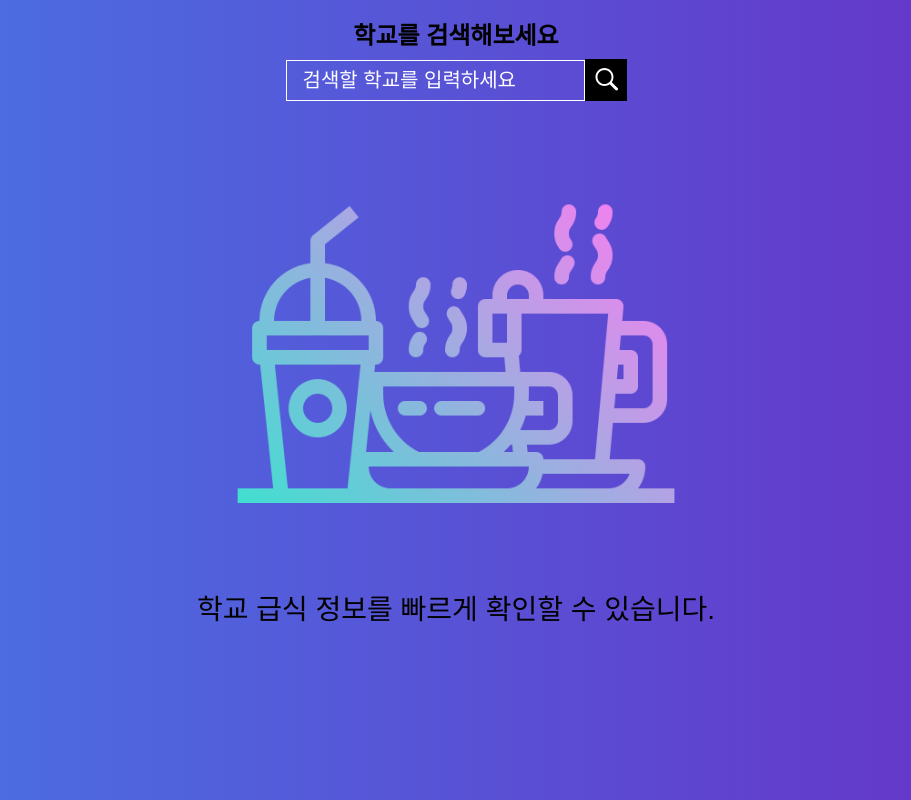
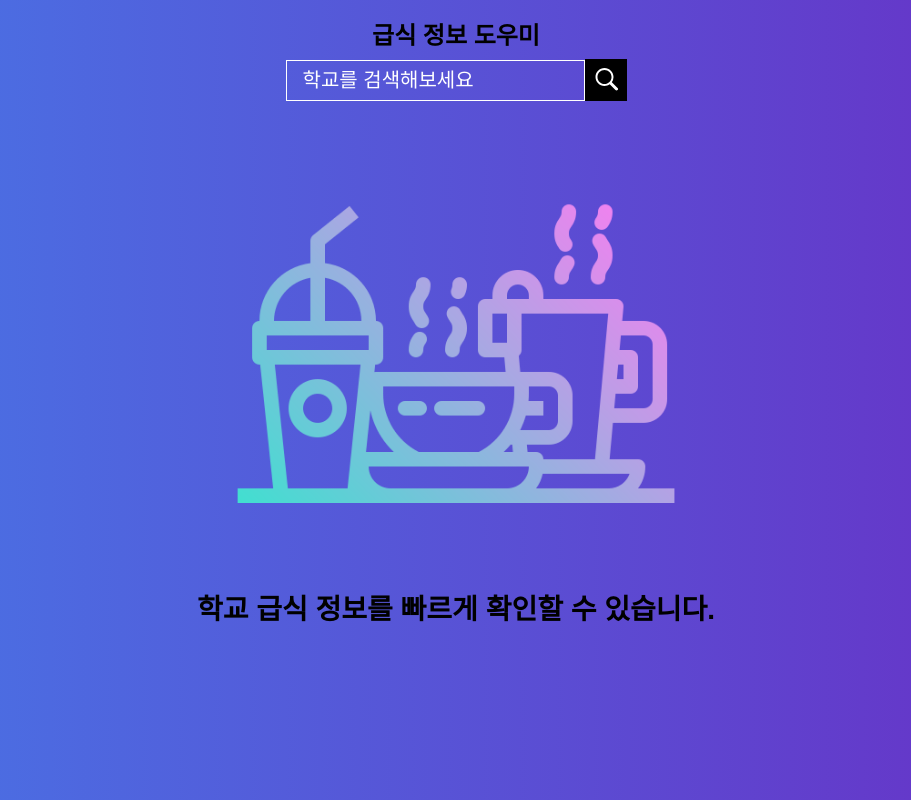
Before and after one commit to yiyb0603/SchoolMeals_TS, a React (Create React App) app: page / in a window 1280 px wide. Shown: the whole page, without its empty margins (184-1095 px from the left). Built offline with nearby package versions, Linux system fonts and the light colour scheme; no server answers; a web font is replaced by a local one.

Commit message:
[ADD & FIX] favicon, contents

```diff
--- a/public/index.html
+++ b/public/index.html
@@ -1,8 +1,8 @@
 <!DOCTYPE html>
-<html lang="en">
+<html lang="ko">
   <head>
     <meta charset="utf-8" />
-    <link rel="icon" href="%PUBLIC_URL%/favicon.ico" />
+    <link rel="icon" href="%PUBLIC_URL%/favicon/cafeteria.png" />
     <meta name="viewport" content="width=device-width, initial-scale=1" />
     <meta name="theme-color" content="#000000" />
     <meta
@@ -24,7 +24,7 @@
       work correctly both with client-side routing and a non-root public URL.
       Learn how to configure a non-root public URL by running `npm run build`.
     -->
-    <title>React App</title>
+    <title>Meal's Helper</title>
   </head>
   <body>
     <noscript>You need to enable JavaScript to run this app.</noscript>
--- a/src/components/SchoolSearch/SchoolSearch.scss
+++ b/src/components/SchoolSearch/SchoolSearch.scss
@@ -22,6 +22,7 @@
         &-Contents {
             text-align: center;
             font-size: 1.75rem;
+            font-weight: bold;
         }
 
         &-Image {
--- a/src/components/SchoolSearch/SchoolSearch.tsx
+++ b/src/components/SchoolSearch/SchoolSearch.tsx
@@ -43,10 +43,10 @@ const SchoolSearch = ({ searchValue, onChangeValue, requestSchoolSearch, isSearc
 
     return (
         <div className ="SchoolSearch">
-            <h2 className ="SchoolSearch-Title">학교를 검색해보세요</h2>
+            <h2 className ="SchoolSearch-Title">급식 정보 도우미</h2>
             <form onSubmit ={requestSchoolSearch} style ={{ display: 'inline-block' }}>
                 <input type ="text" value ={searchValue} onChange ={onChangeValue}
-                    className ="SchoolSearch-SearchZone" placeholder ="검색할 학교를 입력하세요" />
+                    className ="SchoolSearch-SearchZone" placeholder ="학교를 검색해보세요" />
                 <button className ="SchoolSearch-SearchZone-Button" type ="submit">
                     <GoSearch />
                 </button>
--- a/src/containers/SchoolSearch/SchoolSearchContainer.tsx
+++ b/src/containers/SchoolSearch/SchoolSearchContainer.tsx
@@ -18,6 +18,10 @@ const SchoolSearchContainer = ({ store } : SchoolSearchContainerProps) => {
 
     const requestSchoolSearch = useCallback((event: FormEvent<HTMLFormElement>) => {
         event.preventDefault();
+        if (searchValue === '') {
+            setIsSearch(false);
+        }
+
         handleSchoolSearch(searchValue)
             .then ((response: { status: number; data: { schoolList: React.SetStateAction<never[]>; }; }) => {
                 if (response.status === 200) {
```
Also changed, not shown: public/favicon/cafeteria.png (added), 1 other file (tests, documents, lock files or other folders).
